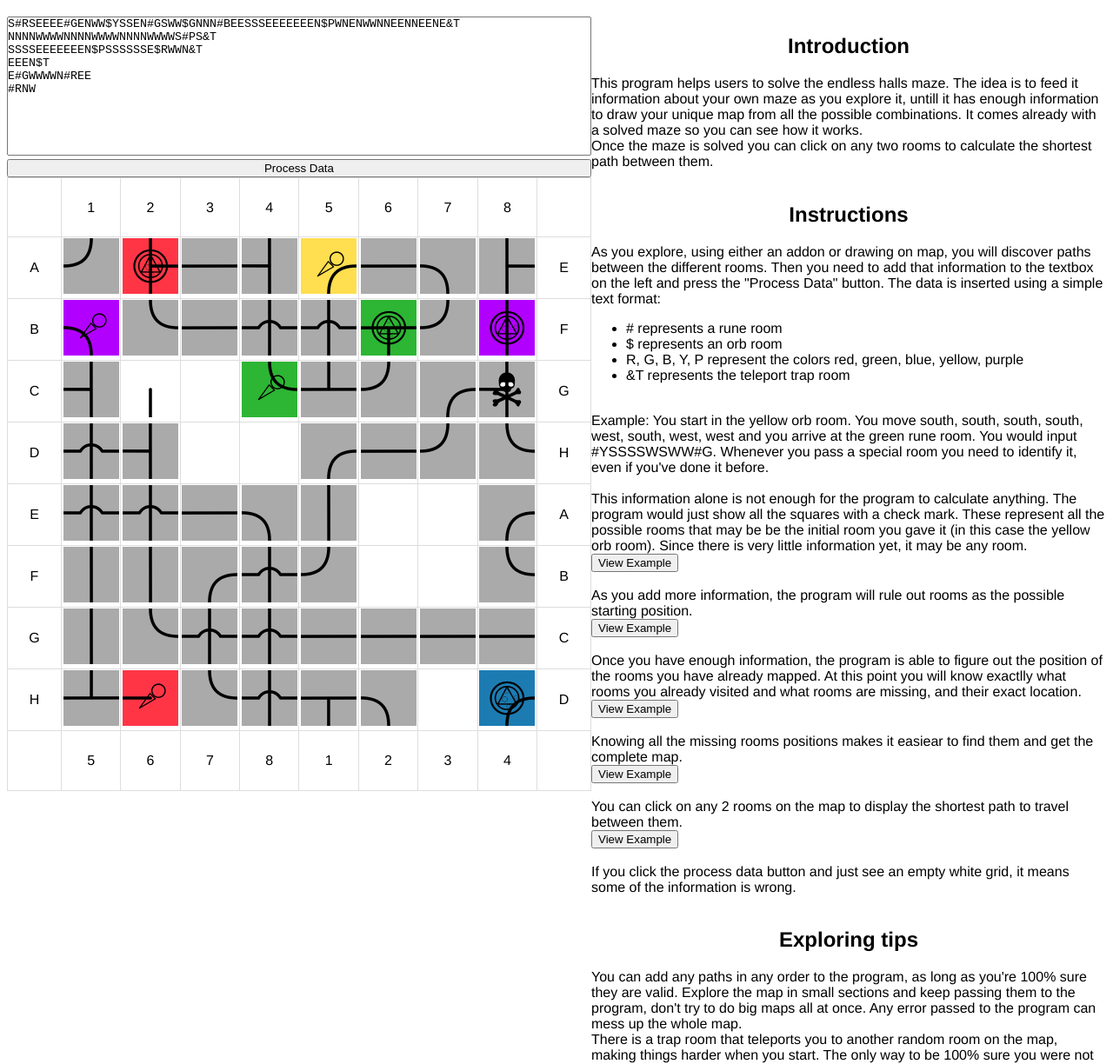
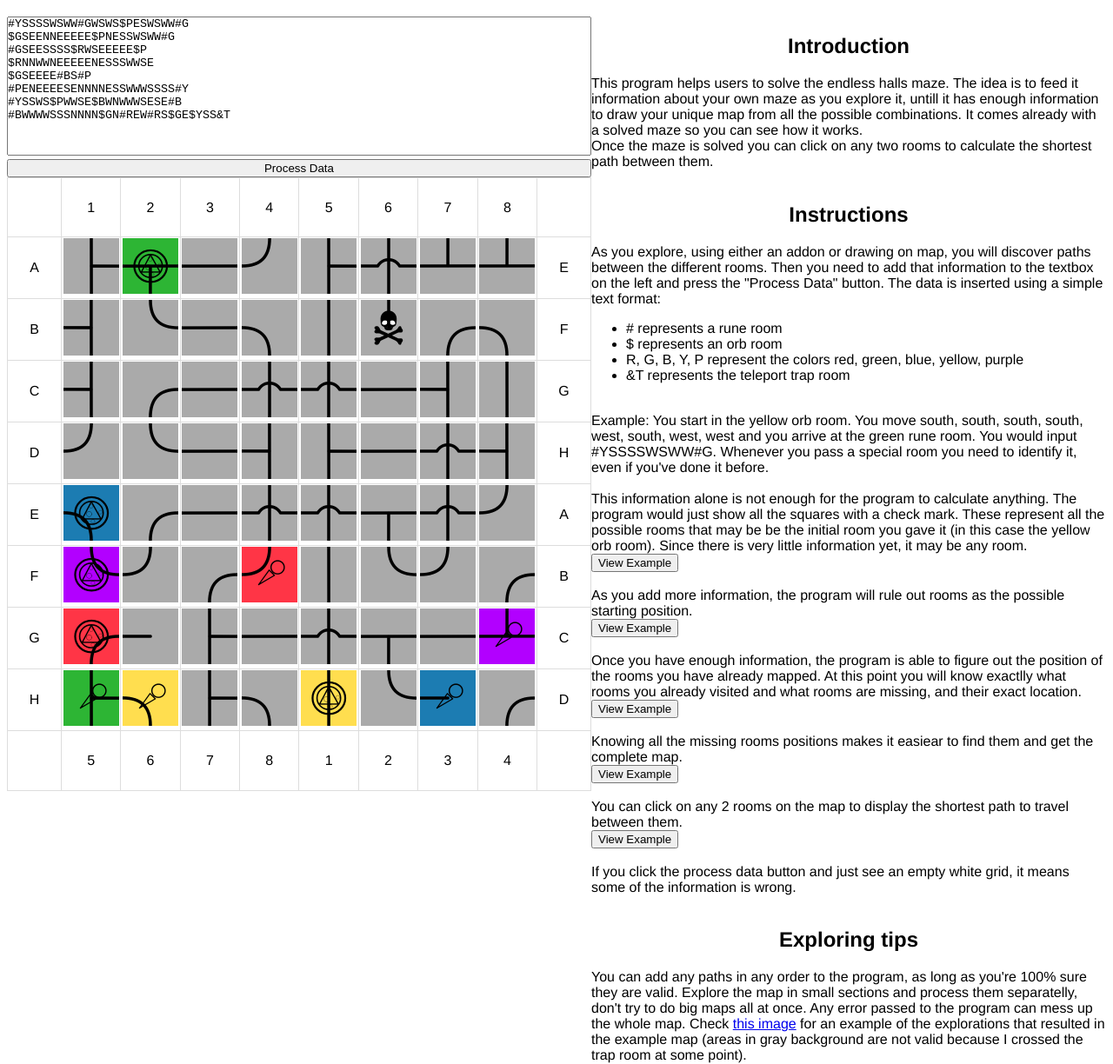
Before and after one commit to nightswimmer/nightswimmer.github.io, a plain HTML site: page EndlessHalls/index.html in a window 1280 px wide. Shown: the part 61-1285 px from the top of the page at 87% size. Drawn offline with Linux system fonts and the light colour scheme.

Commit message:
Added sample explorations
Added a link to the bitmap with the sample explotation path images.

```diff
--- a/EndlessHalls/index.html
+++ b/EndlessHalls/index.html
@@ -64,7 +64,7 @@
 		<br>
 
 		<h2>Exploring tips</h2>
-		You can add any paths in any order to the program, as long as you're 100% sure they are valid. Explore the map in small sections and keep passing them to the program, don't try to do big maps all at once. Any error passed to the program can mess up the whole map.
+		You can add any paths in any order to the program, as long as you're 100% sure they are valid. Explore the map in small sections and process them separatelly, don't try to do big maps all at once. Any error passed to the program can mess up the whole map. Check <a href="images/saturday.png" target="_blank">this image</a> for an example of the explorations that resulted in the example map (areas in gray background are not valid because I crossed the trap room at some point).
 		<br>
 		There is a trap room that teleports you to another random room on the map, making things harder when you start. The only way to be 100% sure you were not teleported during a path is going back the same way you came and make sure the initial room is there.
 		<br>
--- a/EndlessHalls/js/main.js
+++ b/EndlessHalls/js/main.js
@@ -115,8 +115,8 @@ UserInterface.prototype.init = function()
 			//"<textarea id='text_path'>#YSWWSSEEEEN$GSSSS#RSSWWNNWS$PSSWWWNENN#BSSSSWWW$R\n$RN$YENW#P\n#PWWNEEENEESSW#Y</textarea>"+
 			//"<textarea id='text_path'>#YNNNE&T\n#YSWWSSEEEEN$GSSSS#RSSWWNNWS$PSSWWWNENN#BSSSSWWW$R\n$RN$YENW#P\n#PWWNEEENEESSW#Y</textarea>"+
 			//"<textarea id='text_path'>#YNNNE&T\n$RN$YENW#P\nWNNEEN#YSWWSSEEEEN$GSSSS#RSSWWNNWS$PSSWWWNENN#BSSSSWWW$R\n#PWWNEEENEESSW#Y</textarea>"+
-			//"<textarea id='text_path'>#YSSSSWSWW#GWSWS$PESWSWW#G\n$GSEENNEEEEE$PNESSWSWW#G\n#GSEESSSS$RWSEEEEE$P\n$RNNWWNEEEEENESSSWWSE\n$GSEEEE#BS#P\n#PENEEEESENNNNESSWWWSSSS#Y\n#YSSWS$PWWSE$BWNWWWSESE#B\n#BWWWWSSSNNNN$GN#REW#RS$GE$YSS&T</textarea>"+
-			"<textarea id='text_path'>S#RSEEEE#GENWW$YSSEN#GSWW$GNNN#BEESSSEEEEEEEN$PWNENWWNNEENNEENE&T\nNNNNWWWWNNNNWWWWNNNNWWWWS#PS&T\nSSSSEEEEEEEN$PSSSSSSE$RWWN&T\nEEEN$T\nE#GWWWWN#REE\n#RNW</textarea>"+
+			"<textarea id='text_path'>#YSSSSWSWW#GWSWS$PESWSWW#G\n$GSEENNEEEEE$PNESSWSWW#G\n#GSEESSSS$RWSEEEEE$P\n$RNNWWNEEEEENESSSWWSE\n$GSEEEE#BS#P\n#PENEEEESENNNNESSWWWSSSS#Y\n#YSSWS$PWWSE$BWNWWWSESE#B\n#BWWWWSSSNNNN$GN#REW#RS$GE$YSS&T</textarea>"+
+			//"<textarea id='text_path'>S#RSEEEE#GENWW$YSSEN#GSWW$GNNN#BEESSSEEEEEEEN$PWNENWWNNEENNEENE&T\nNNNNWWWWNNNNWWWWNNNNWWWWS#PS&T\nSSSSEEEEEEEN$PSSSSSSE$RWWN&T\nEEEN$T\nE#GWWWWN#REE\n#RNW</textarea>"+
 
 
 			"<input type='button' id='button_process' value='Process Data'></input>"+
```
Also changed, not shown: EndlessHalls/images/saturday.png.
